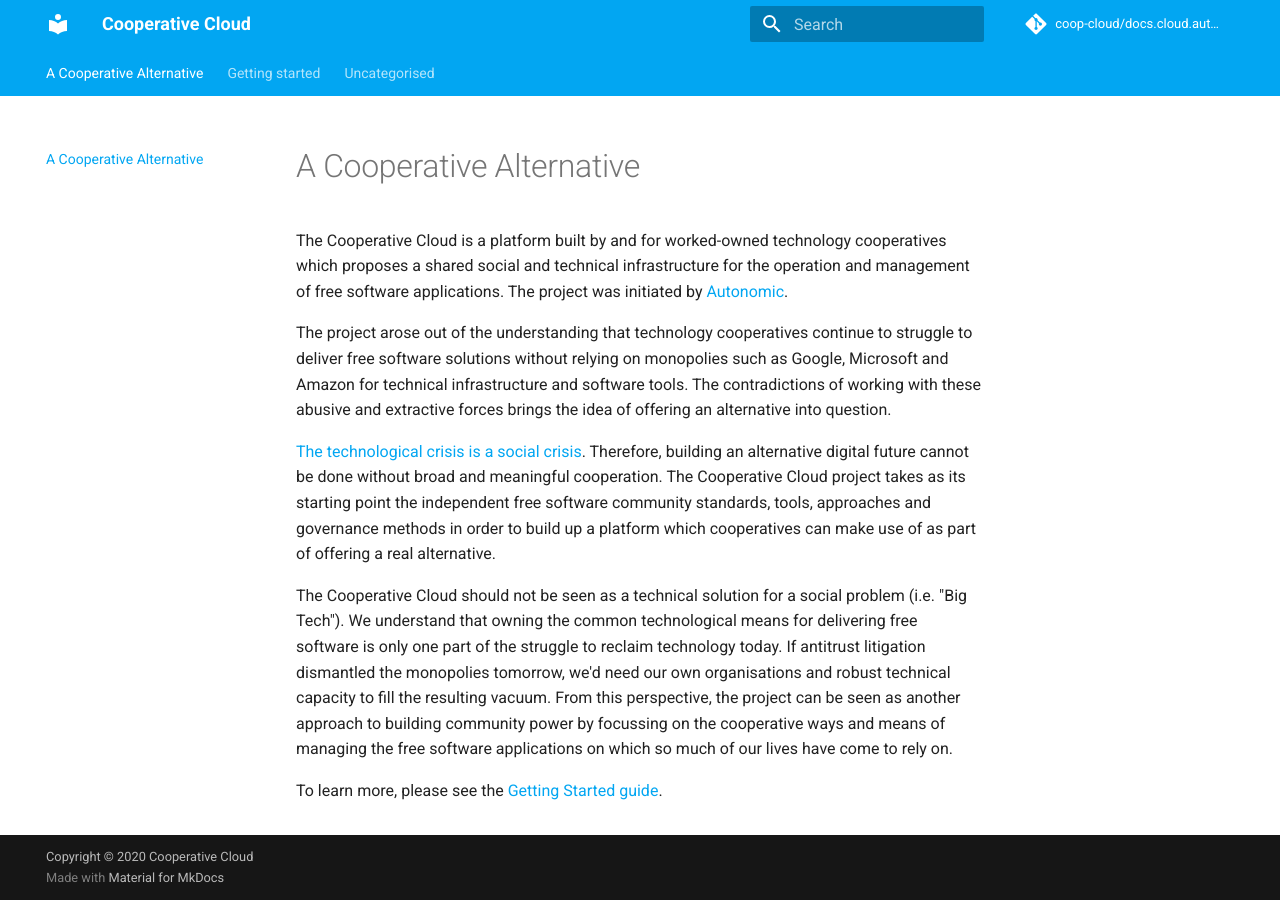
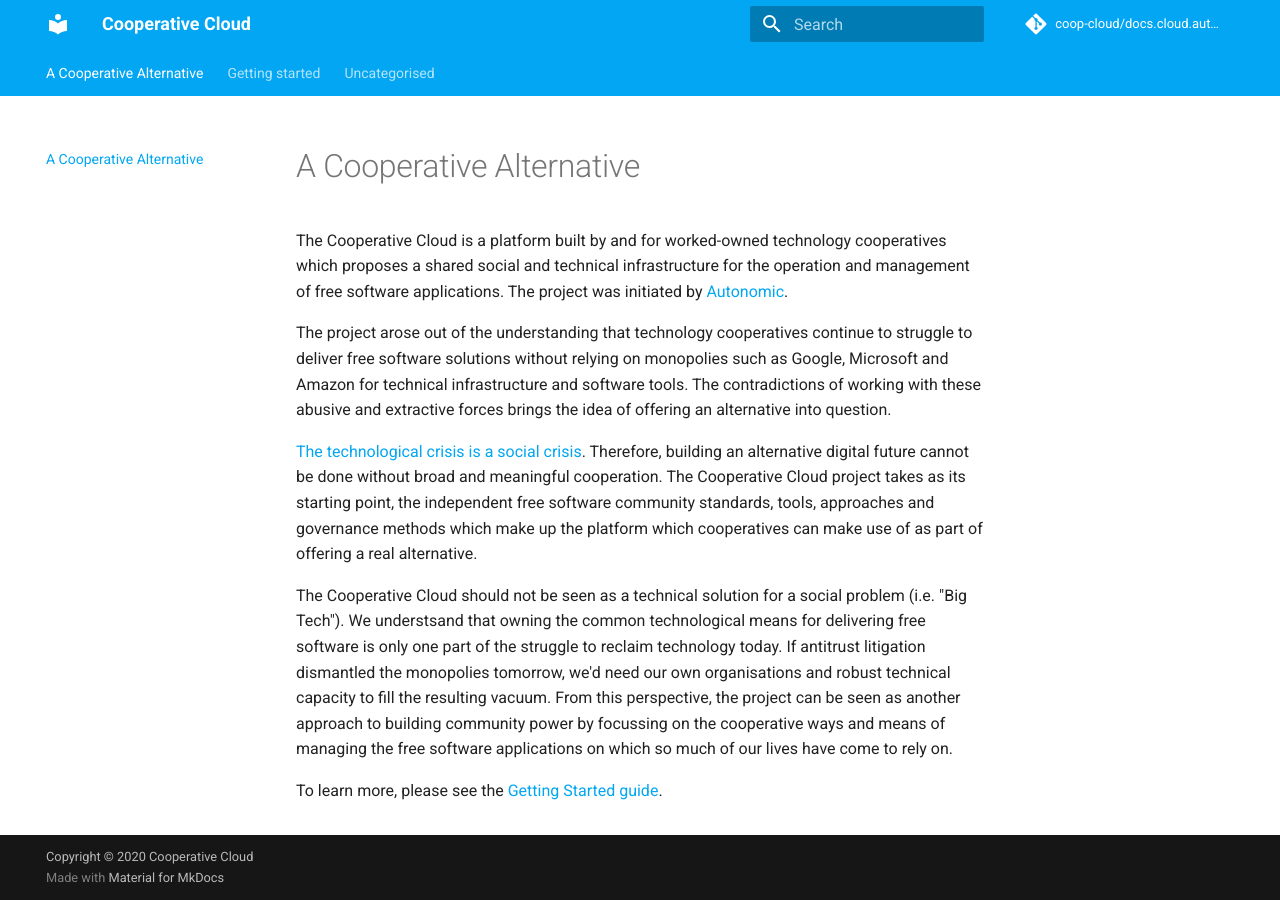
Before and after one commit to mayel/docs.coopcloud.tech, an MkDocs documentation site: the page built from docs/index.md, in a window 1280 px wide. Built offline with MkDocs 1.6.1 and Material for MkDocs 9.7.7, drawn with Linux system fonts in a browser that asks for light colours.

Commit message:
More wording

```diff
--- a/docs/index.md
+++ b/docs/index.md
@@ -15,13 +15,13 @@
 
 [The technological crisis is a social crisis]. Therefore, building an
 alternative digital future cannot be done without broad and meaningful
-cooperation. The Cooperative Cloud project takes as its starting point the
+cooperation. The Cooperative Cloud project takes as its starting point, the
 independent free software community standards, tools, approaches and governance
-methods in order to build up a platform which cooperatives can make use of as
-part of offering a real alternative.
+methods which make up the platform which cooperatives can make use of as part
+of offering a real alternative.
 
 The Cooperative Cloud should not be seen as a technical solution for a social
-problem (i.e. "Big Tech"). We understand that owning the common technological
+problem (i.e. "Big Tech"). We understsand that owning the common technological
 means for delivering free software is only one part of the struggle to reclaim
 technology today. If antitrust litigation dismantled the monopolies tomorrow,
 we'd need our own organisations and robust technical capacity to fill the
```
